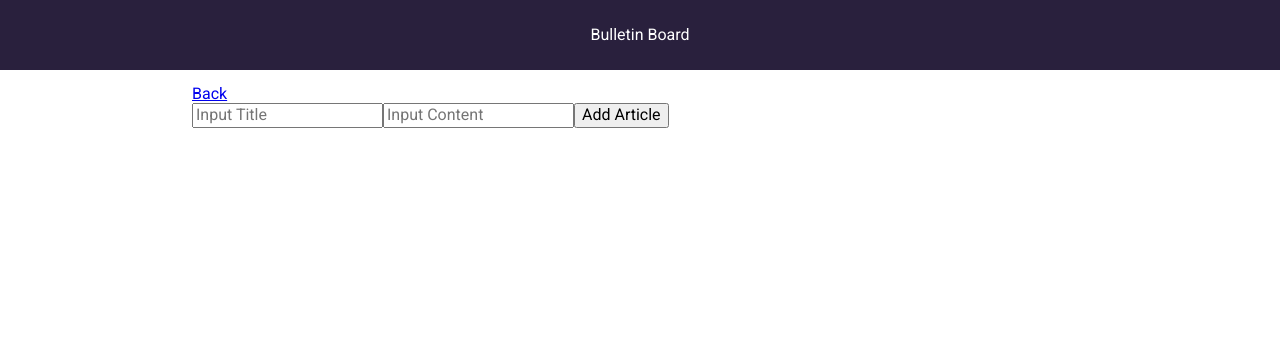
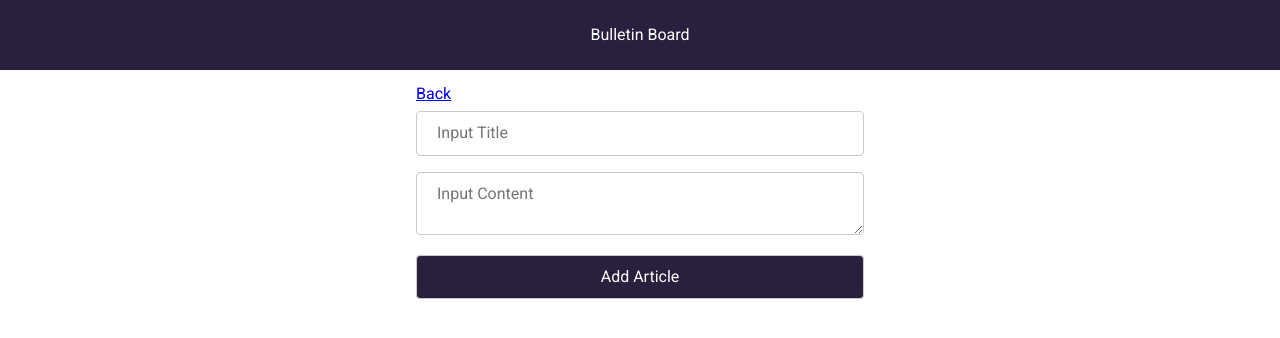
Before and after one commit to KeithRussel/bulletinboard, a React (Create React App) app: page /addarticle in a window 1280 px wide. Shown: the top 338 px of the page. Built offline with nearby package versions, Linux system fonts and the light colour scheme.

Commit message:
Add custom styling styled components and install reacticons

```diff
--- a/package.json
+++ b/package.json
@@ -11,6 +11,7 @@
     "normalize.css": "^8.0.1",
     "react": "^18.2.0",
     "react-dom": "^18.2.0",
+    "react-icons": "^4.4.0",
     "react-router-dom": "^6.4.1",
     "react-scripts": "5.0.1",
     "web-vitals": "^2.1.4"
--- a/src/Components/Forms/AddArticleForm.js
+++ b/src/Components/Forms/AddArticleForm.js
@@ -1,4 +1,35 @@
+import styled from "@emotion/styled";
 import React from "react";
+import { theme } from "../../utils/styles";
+
+const Input = styled.input`
+  width: 100%;
+  padding: 12px 20px;
+  margin: 8px 0;
+  display: inline-block;
+  border: 1px solid #ccc;
+  border-radius: 4px;
+`;
+
+const TextArea = styled.textarea`
+  width: 100%;
+  padding: 12px 20px;
+  margin: 8px 0;
+  display: inline-block;
+  border: 1px solid #ccc;
+  border-radius: 4px;
+`;
+
+const Button = styled.input`
+  width: 100%;
+  padding: 12px 20px;
+  margin: 8px 0;
+  display: inline-block;
+  border: 1px solid #ccc;
+  border-radius: 4px;
+  background-color: ${() => theme.colors.secondary};
+  color: ${() => theme.colors.white};
+`;
 
 const AddArticleForm = ({
   title,
@@ -9,7 +40,7 @@ const AddArticleForm = ({
 }) => {
   return (
     <form onSubmit={handleSubmit}>
-      <input
+      <Input
         type="text"
         placeholder="Input Title"
         name="title"
@@ -17,7 +48,7 @@ const AddArticleForm = ({
         onChange={(e) => setTitle(e.target.value)}
         required
       />
-      <input
+      <TextArea
         type="text"
         placeholder="Input Content"
         name="content"
@@ -25,7 +56,7 @@ const AddArticleForm = ({
         onChange={(e) => setContent(e.target.value)}
         required
       />
-      <input type="submit" value="Add Article" />
+      <Button type="submit" value="Add Article" />
     </form>
   );
 };
--- a/src/Screens/AddArticleScreen.js
+++ b/src/Screens/AddArticleScreen.js
@@ -1,7 +1,13 @@
+import styled from "@emotion/styled";
 import React, { useState } from "react";
 import { Link } from "react-router-dom";
 import AddArticleForm from "../Components/Forms/AddArticleForm";
 import { useLocalStorage } from "../Components/LocalStorage/localStorage";
+
+const AddArticleScreenMain = styled.div`
+  max-width: 50%;
+  margin: auto;
+`;
 
 const AddArticleScreen = () => {
   const [title, setTitle] = useState("");
@@ -27,7 +33,7 @@ const AddArticleScreen = () => {
   };
 
   return (
-    <div>
+    <AddArticleScreenMain>
       <Link to="/">Back</Link>
       <AddArticleForm
         title={title}
@@ -36,7 +42,7 @@ const AddArticleScreen = () => {
         setContent={setContent}
         handleSubmit={handleSubmit}
       />
-    </div>
+    </AddArticleScreenMain>
   );
 };
 
```
Also changed, not shown: 1 other file (tests, documents, lock files or other folders).
